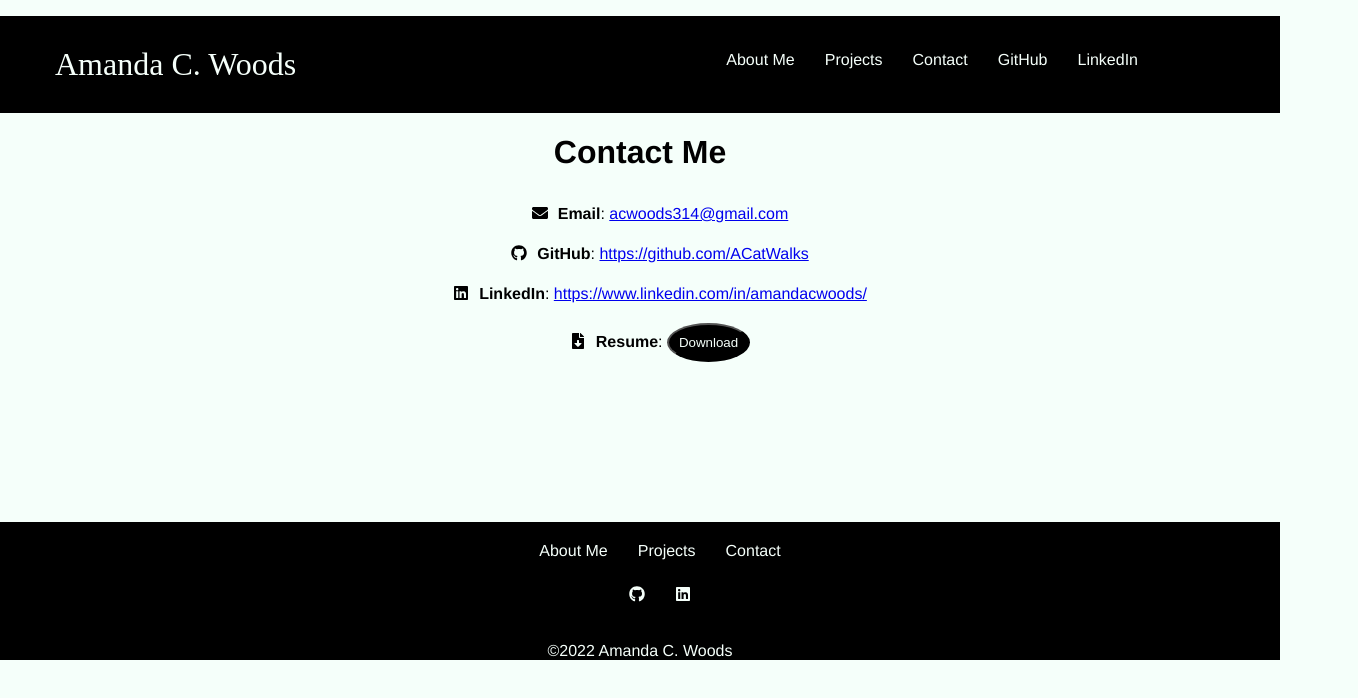
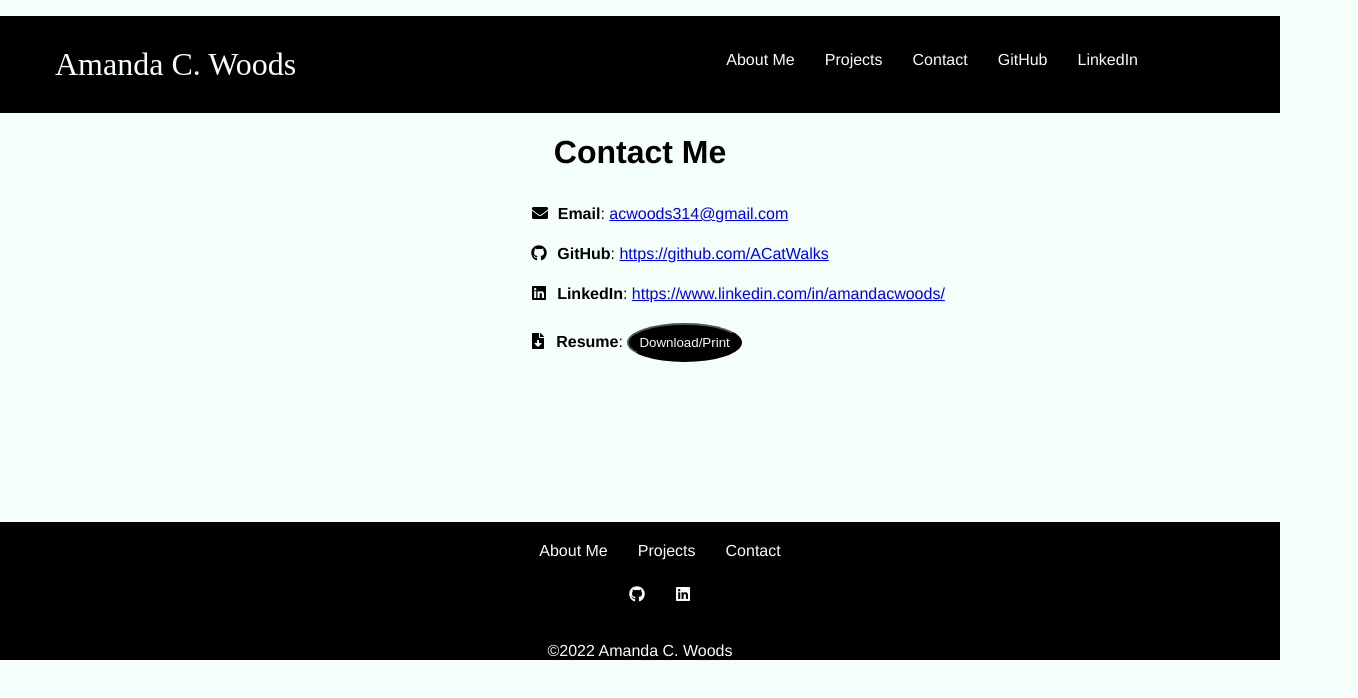
Before and after one commit to ACatWalks/portfolioBackup, a React (Create React App) app in the folder portfolio/: page /contact in a window 1280 px wide. Shown: the top 698 px of the page, 1358 px wide, since content can reach past the window. Built offline with nearby package versions, Linux system fonts and the light colour scheme.

Commit message:
Alignment fixed, but still no direct download

```diff
--- a/portfolio/package.json
+++ b/portfolio/package.json
@@ -11,6 +11,7 @@
     "react": "^18.2.0",
     "react-bootstrap": "^2.5.0",
     "react-dom": "^18.2.0",
+    "react-download-link": "^2.3.0",
     "react-icons": "^4.6.0",
     "react-router-dom": "^6.4.2",
     "react-scripts": "5.0.1",
--- a/portfolio/src/views/Contact.js
+++ b/portfolio/src/views/Contact.js
@@ -13,9 +13,9 @@ function Contact() {
             <h1>Contact Me</h1>
             <ul>
                 <li className="email"><span className='fa-icon'><FaEnvelope /></span><strong>Email</strong>:  <a href="mailto:acwoods314@gmail.com">acwoods314@gmail.com</a></li>
-                <li className="github"><span className='fa-icon'><FaGithub /></span><strong>GitHub</strong>:     <a href="https://github.com/ACatWalks">https://github.com/ACatWalks</a></li>
-                <li className="linkedin"><span className='fa-icon'><FaLinkedin /></span><strong>LinkedIn</strong>:   <a href="https://www.linkedin.com/in/amandacwoods/">https://www.linkedin.com/in/amandacwoods/</a></li>
-                <li className="resume"><span className='fa-icon'><FaFileDownload /></span><strong>Resume</strong>:     <button><a href="https://drive.google.com/file/d/1PE26OhotmfFHxcQUovIsUfP34lnSV3uI/view?usp=sharing" download style={{color: '#F5FFFA'}}>Download</a></button></li>
+                <li className="github" style={{position: 'relative', left: '20px'}}><span className='fa-icon'><FaGithub /></span><strong>GitHub</strong>:     <a href="https://github.com/ACatWalks">https://github.com/ACatWalks</a></li>
+                <li className="linkedin" style={{position: 'relative', left: '78px'}}><span className='fa-icon'><FaLinkedin /></span><strong>LinkedIn</strong>:   <a href="https://www.linkedin.com/in/amandacwoods/">https://www.linkedin.com/in/amandacwoods/</a></li>
+                <li className="resume" style={{position: 'relative', right: '24px'}}><span className='fa-icon'><FaFileDownload /></span><strong>Resume</strong>:     <button><a href="https://drive.google.com/file/d/1PE26OhotmfFHxcQUovIsUfP34lnSV3uI/view?usp=sharing" style={{color: '#F5FFFA'}} download>Download/Print</a></button></li>
             </ul>
             <Footer />
         </div>
```
Also changed, not shown: 2 other files (tests, documents, lock files or other folders).
